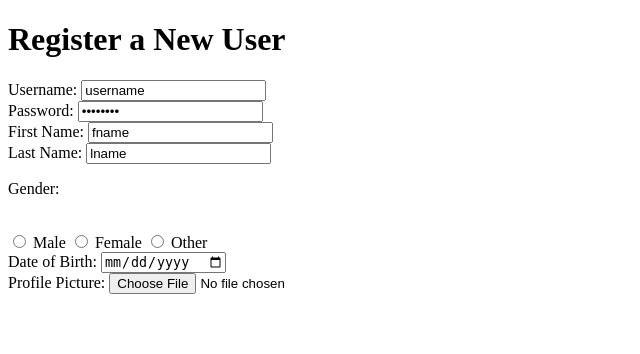
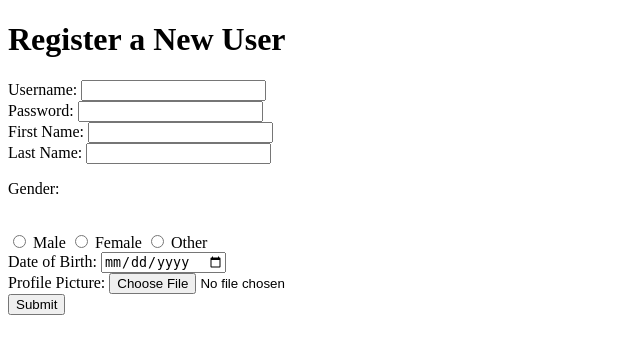
Before and after one commit to bhorvy/CS476-Group-Project, a Django app: template matchMaker/templates/register.html in a window 1280 px wide. Shown: the top 354 px of the page, without its empty margins (0-640 px from the left). Run offline with Django 5.2, Linux system fonts and the light colour scheme; the template is opened without the code that fills it, so the values that code supplies are empty.

Commit message:
Added submit button to register page

```diff
--- a/matchMaker/templates/register.html
+++ b/matchMaker/templates/register.html
@@ -5,23 +5,24 @@
 <h1>Register a New User</h1>
 <form>
     <label for="username"> Username:</label>
-    <input type="text" id="username" name="username" value="username"><br>
+    <input type="text" id="username" name="username"><br>
     <label for="password"> Password:</label>
-    <input type="password" id="password" name="password" value="password"><br>
+    <input type="password" id="password" name="password"><br>
     <label for="fname"> First Name:</label>
-    <input type="fname" id="fname" name="fname" value="fname"><br>
+    <input type="fname" id="fname" name="fname"><br>
     <label for="lname"> Last Name:</label>
-    <input type="lname" id="lname" name="lname" value="lname"><br>
+    <input type="lname" id="lname" name="lname"><br>
     <p>Gender:</p><br>
-    <input type="radio" id="male" name="gender" value="Male">
+    <input type="radio" id="male" name="gender">
     <label for="male"> Male</label>
-    <input type="radio" id="female" name="gender" value="Female">
+    <input type="radio" id="female" name="gender">
     <label for="female"> Female</label>
-    <input type="radio" id="other" name="gender" value="Other">
+    <input type="radio" id="other" name="gender">
     <label for="other"> Other</label> <br>
     <label for="dob">Date of Birth:</label>
     <input type="date" id="dob" name="DOB"><br>
     <label for="profile">Profile Picture:</label>
-    <input type="file" id="profile" name="profile">
+    <input type="file" id="profile" name="profile"><br>
+    <input type="submit" value="Submit">
 
 </form>
```
